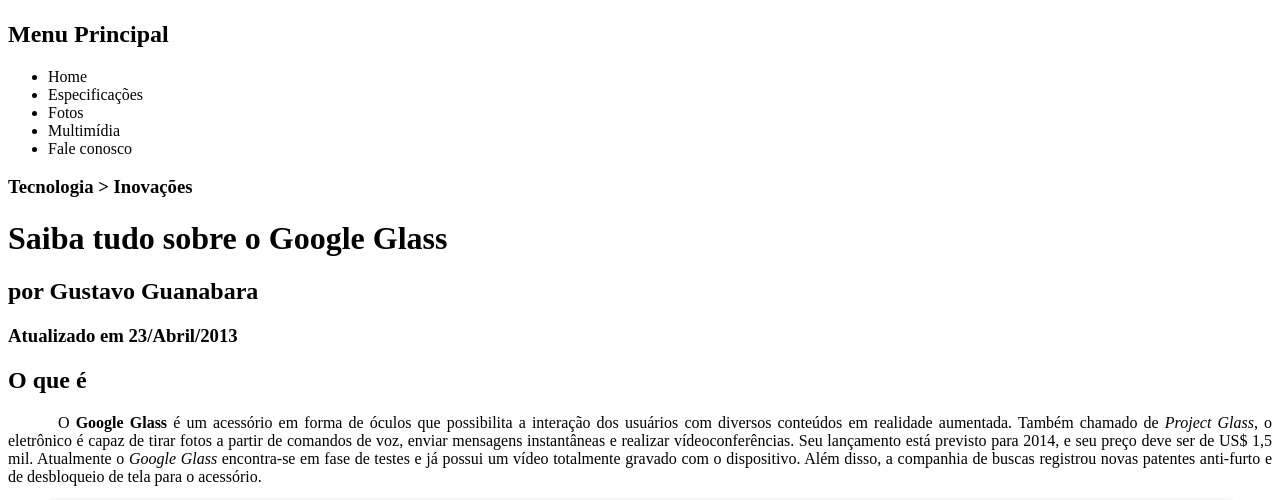
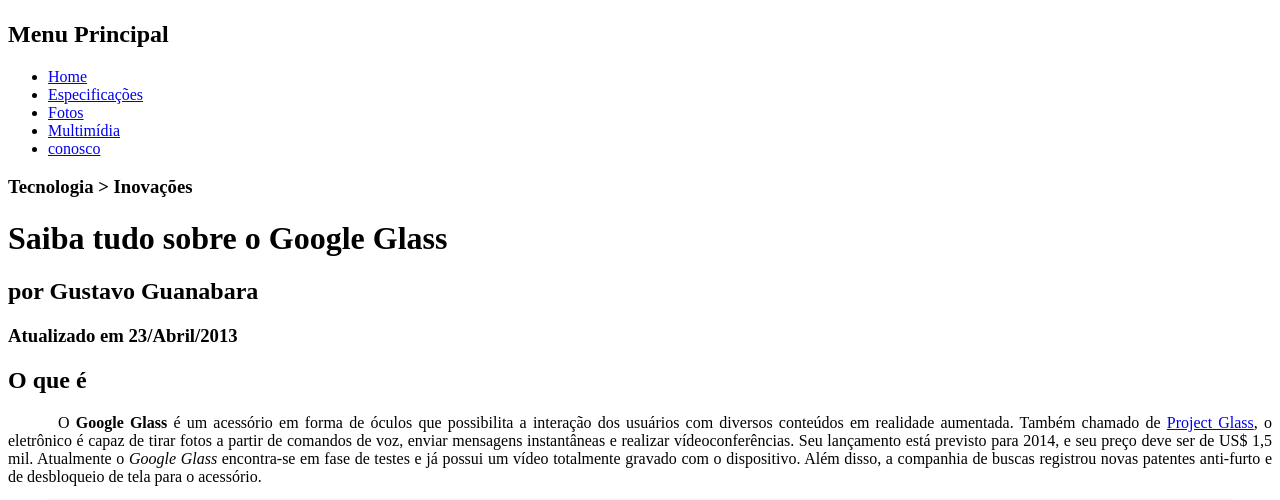
Before and after one commit to Yan-Dev1/projeto-glass-html5, a plain HTML site: page index.html in a window 1280 px wide. Shown: the part 251-751 px from the top of the page. Drawn offline with Linux system fonts and the light colour scheme.

Commit message:
Tag a
Implementação da Tag <a> (ancora) para criação de links

```diff
--- a/index.html
+++ b/index.html
@@ -18,11 +18,11 @@
 <nav>
     <h1>Menu Principal</h1>
     <ul>
-        <li>Home</li>
-        <li>Especificações</li>
-        <li>Fotos</li>
-        <li>Multimídia</li>
-        <li>Fale conosco</li>
+        <li><a href="index.html">Home</a></li>
+        <li><a href="specs.html">Especificações</a></li>
+        <li><a href="fotos.html">Fotos</a></li>
+        <li><a href="multimidia.html">Multimídia</a></li>
+        <li><a href="fale-conosco.html">conosco</a></li>
     </ul>
 </nav>
     </header>
@@ -35,7 +35,7 @@
 </hgroup>
 
 <h2>O que é</h2>
-<p> O <span style="font-weight: 900;" >Google Glass</span> é um acessório em forma de óculos que possibilita a interação dos usuários com diversos conteúdos em realidade aumentada. Também chamado de <i>Project Glass</i>, o eletrônico é capaz de tirar fotos a partir de comandos de voz, enviar mensagens instantâneas e realizar vídeo&shy;confe&shy;rên&shy;cias. Seu lançamento está previsto para 2014, e seu preço deve ser de US$ 1,5 mil. Atualmente o <em>Google Glass</em> encontra-se em fase de testes e já possui um vídeo totalmente gravado com o dispositivo. Além disso, a companhia de buscas registrou novas patentes anti-furto e de desbloqueio de tela para o acessório.</p>
+<p> O <span style="font-weight: 900;" >Google Glass</span> é um acessório em forma de óculos que possibilita a interação dos usuários com diversos conteúdos em realidade aumentada. Também chamado de <a href="http://glass.google.com" target="_blank">Project Glass</a>, o eletrônico é capaz de tirar fotos a partir de comandos de voz, enviar mensagens instantâneas e realizar vídeo&shy;confe&shy;rên&shy;cias. Seu lançamento está previsto para 2014, e seu preço deve ser de US$ 1,5 mil. Atualmente o <em>Google Glass</em> encontra-se em fase de testes e já possui um vídeo totalmente gravado com o dispositivo. Além disso, a companhia de buscas registrou novas patentes anti-furto e de desbloqueio de tela para o acessório.</p>
 
 <figure class="foto-legenda">
 <img src="_imagens/glass-quadro-homem-mulher.jpg">
```
